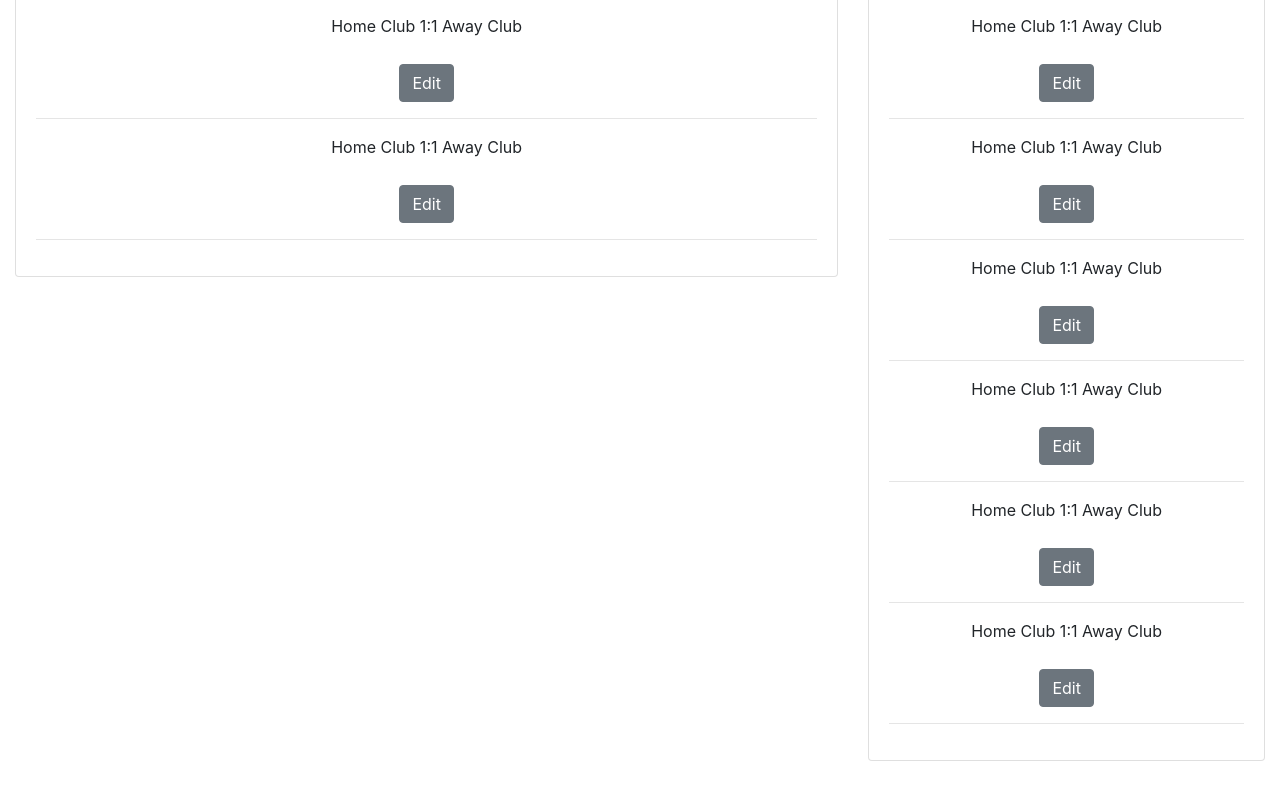
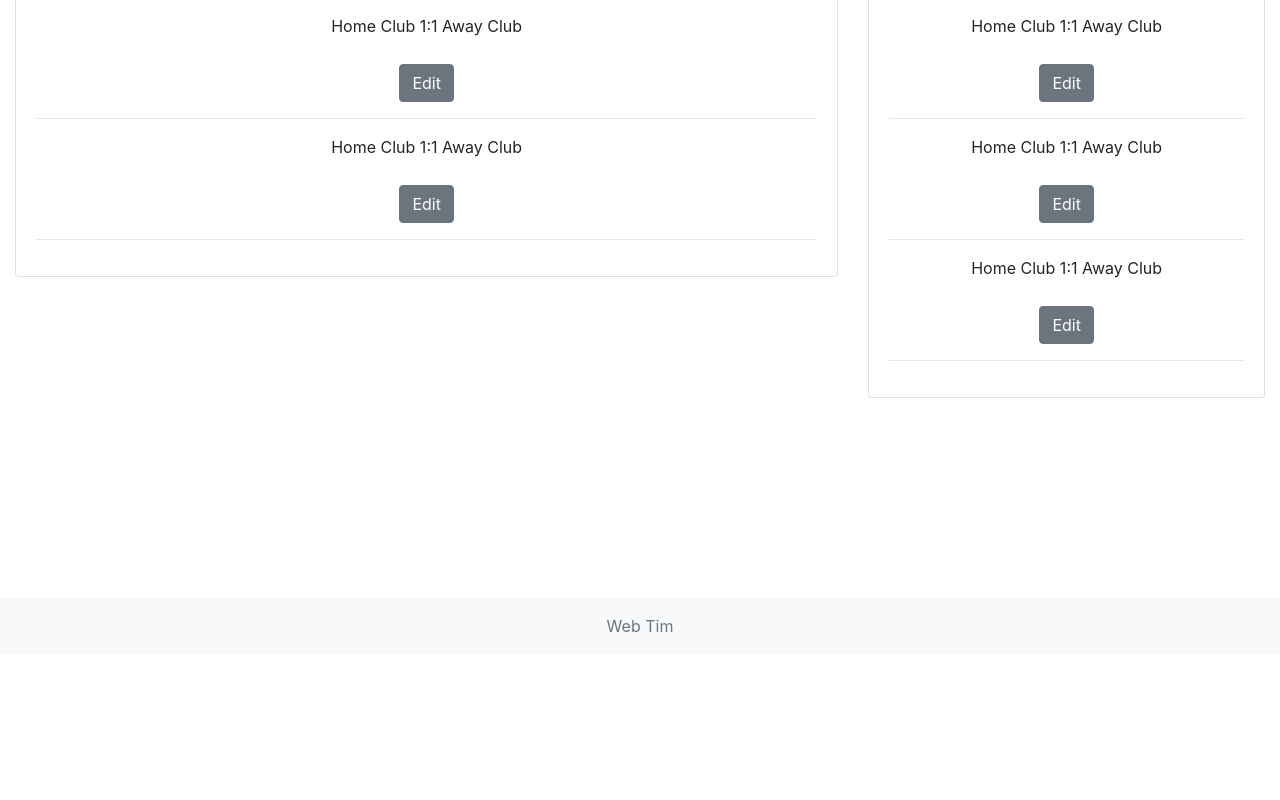
Before and after one commit to lukaIvanic/rijeka-sports-events, a React (Create React App) app in the folder frontend/: page / in a window 1280 px wide. Shown: the part 328-1128 px from the top of the page. After the commit the page ends 982 px from the top, so only its background shows below. Built offline with nearby package versions, Linux system fonts and the light colour scheme.

Commit message:
results change

```diff
--- a/frontend/src/components/ResultsBox.tsx
+++ b/frontend/src/components/ResultsBox.tsx
@@ -1,72 +1,64 @@
-import React from 'react'
-import { Card, CardHeader, CardBody } from 'reactstrap'
-import ShowResultOfTheGame from './ShowResultOfTheGame'
+import React, { useState } from 'react';
+import { Card, CardHeader, CardBody } from 'reactstrap';
+import ShowResultOfTheGame from './ShowResultOfTheGame';
 
 const Results = () => {
+  const [firstTeamGoals, setFirstTeamGoals] = useState([1, 1, 1, 1, 1, 1]);
+  const [secondTeamGoals, setSecondTeamGoals] = useState([1, 1, 1, 1, 1, 1]);
+
+  const handleSave = (index: number, editedFirstTeamGoals: number, editedSecondTeamGoals: number) => {
+    setFirstTeamGoals((prevFirstTeamGoals) => {
+      const updatedFirstTeamGoals = [...prevFirstTeamGoals];
+      updatedFirstTeamGoals[index] = editedFirstTeamGoals;
+      return updatedFirstTeamGoals;
+    });
+    setSecondTeamGoals((prevSecondTeamGoals) => {
+      const updatedSecondTeamGoals = [...prevSecondTeamGoals];
+      updatedSecondTeamGoals[index] = editedSecondTeamGoals;
+      return updatedSecondTeamGoals;
+    });
+  };
+
   return (
-    <Card style={{marginBottom: '200px'}}>
+    <Card style={{ marginBottom: '200px' }}>
       <CardHeader className="fixed-height-card-header">Results</CardHeader>
       <CardBody>
         {/* Results content goes here */}
         <ShowResultOfTheGame
           homeClub="Home Club"
           awayClub="Away Club"
-          firstTeamGoals={1}
-          secondTeamGoals={1}
-          onSave={(firstTeamGoals: number, secondTeamGoals: number) => console.log('${firstTeamGoals}-${secondTeamGoals}')}
+          firstTeamGoals={firstTeamGoals[0]}
+          secondTeamGoals={secondTeamGoals[0]}
+          onSave={(editedFirstTeamGoals, editedSecondTeamGoals) => handleSave(0, editedFirstTeamGoals, editedSecondTeamGoals)}
         />
         <hr />
         <ShowResultOfTheGame
           homeClub="Home Club"
           awayClub="Away Club"
-          firstTeamGoals={1}
-          secondTeamGoals={1}
-          onSave={(firstTeamGoals: number, secondTeamGoals: number) => console.log('${firstTeamGoals}-${secondTeamGoals}')}
+          firstTeamGoals={firstTeamGoals[1]}
+          secondTeamGoals={secondTeamGoals[1]}
+          onSave={(editedFirstTeamGoals, editedSecondTeamGoals) => handleSave(1, editedFirstTeamGoals, editedSecondTeamGoals)}
         />
         <hr />
         <ShowResultOfTheGame
           homeClub="Home Club"
           awayClub="Away Club"
-          firstTeamGoals={1}
-          secondTeamGoals={1}
-          onSave={(firstTeamGoals: number, secondTeamGoals: number) => console.log('${firstTeamGoals}-${secondTeamGoals}')}
+          firstTeamGoals={firstTeamGoals[2]}
+          secondTeamGoals={secondTeamGoals[2]}
+          onSave={(editedFirstTeamGoals, editedSecondTeamGoals) => handleSave(2, editedFirstTeamGoals, editedSecondTeamGoals)}
         />
         <hr />
         <ShowResultOfTheGame
           homeClub="Home Club"
           awayClub="Away Club"
-          firstTeamGoals={1}
-          secondTeamGoals={1}
-          onSave={(firstTeamGoals: number, secondTeamGoals: number) => console.log('${firstTeamGoals}-${secondTeamGoals}')}
-        />
-        <hr />
-        <ShowResultOfTheGame
-          homeClub="Home Club"
-          awayClub="Away Club"
-          firstTeamGoals={1}
-          secondTeamGoals={1}
-          onSave={(firstTeamGoals: number, secondTeamGoals: number) => console.log('${firstTeamGoals}-${secondTeamGoals}')}
-        />
-        <hr />
-        <ShowResultOfTheGame
-          homeClub="Home Club"
-          awayClub="Away Club"
-          firstTeamGoals={1}
-          secondTeamGoals={1}
-          onSave={(firstTeamGoals: number, secondTeamGoals: number) => console.log('${firstTeamGoals}-${secondTeamGoals}')}
-        />
-        <hr />
-        <ShowResultOfTheGame
-          homeClub="Home Club"
-          awayClub="Away Club"
-          firstTeamGoals={1}
-          secondTeamGoals={1}
-          onSave={(firstTeamGoals: number, secondTeamGoals: number) => console.log('${firstTeamGoals}-${secondTeamGoals}')}
+          firstTeamGoals={firstTeamGoals[3]}
+          secondTeamGoals={secondTeamGoals[3]}
+          onSave={(editedFirstTeamGoals, editedSecondTeamGoals) => handleSave(3, editedFirstTeamGoals, editedSecondTeamGoals)}
         />
         <hr />
       </CardBody>
     </Card>
-  )
-}
+  );
+};
 
-export default Results
+export default Results;
```
